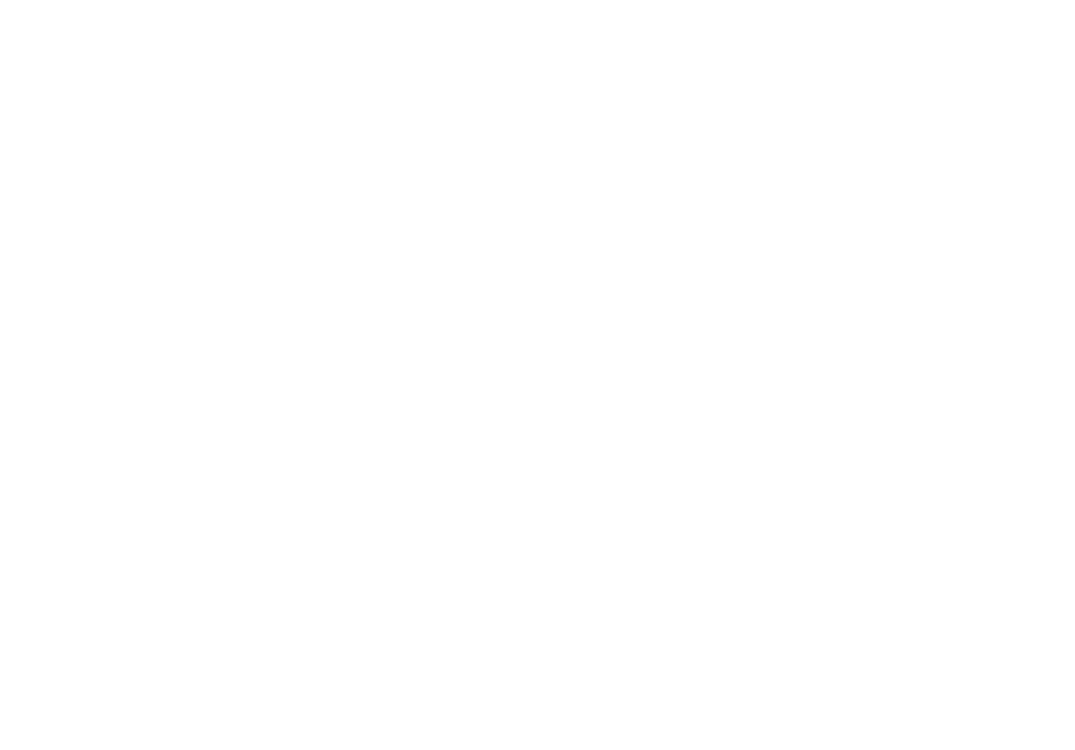
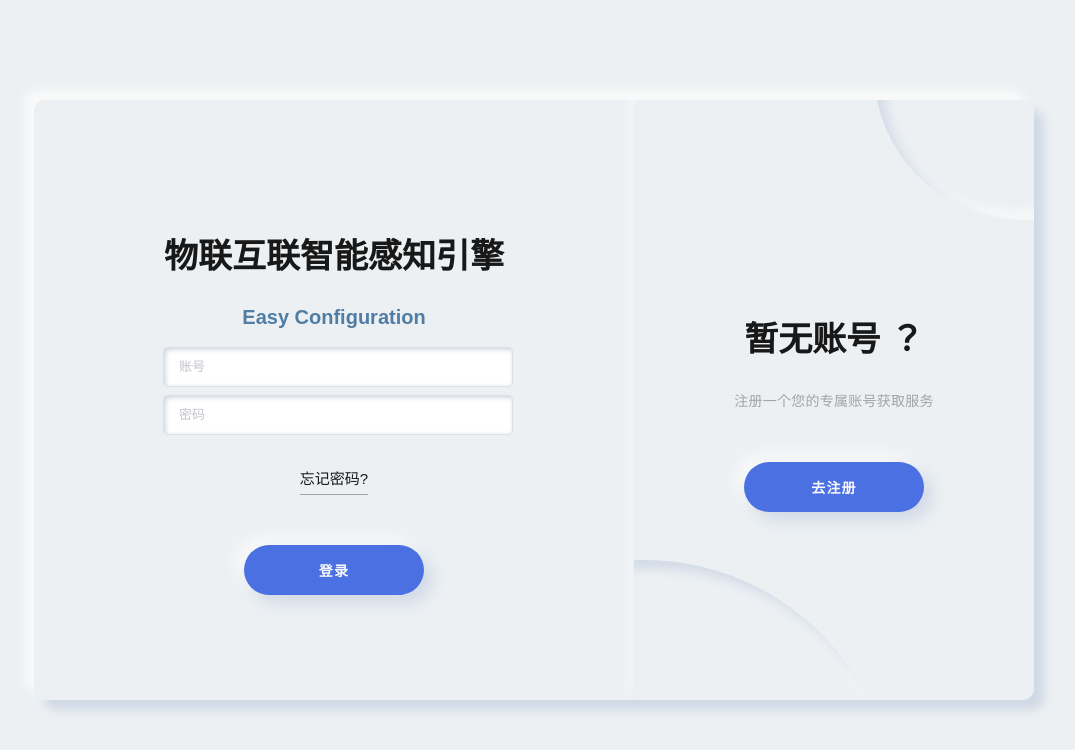
Before and after one commit to worldlinking/easy-configuration-frontend, a Vue app: page / in a window 1280 px wide. Shown: the top 750 px of the page, without its empty margins (106-1181 px from the left). Built offline with nearby package versions, Linux system fonts and the light colour scheme.

Commit message:
21_登录注册

```diff
--- a/src/components/admin/Header.vue
+++ b/src/components/admin/Header.vue
@@ -14,7 +14,7 @@
     </div>
     <!-- 头像 -->
     <div class="AvatarC" v-if="hasLogIn">
-      <el-dropdown placement="bottom">
+      <el-dropdown placement="bottom" @command="menuClick">
         <el-avatar
           src="https://ts1.cn.mm.bing.net/th/id/R-C.e48f1d71ef7dd60189d724c04d924a9d?rik=8UP7xylNW91hHw&riu=http%3a%2f%2fbpic.588ku.com%2felement_pic%2f00%2f99%2f23%2f0756f36f5bb25d9.jpg&ehk=S49zFUKyssoH5jD%2f4uAOYeh0xIKDEx2dX4Tfjt53bC8%3d&risl=&pid=ImgRaw&r=0"
           class="el-dropdown-link touX"
@@ -23,7 +23,7 @@
           <el-dropdown-item>个人中心</el-dropdown-item>
           <el-dropdown-item>我上传的数据集</el-dropdown-item>
           <el-dropdown-item>我上传的标准模型</el-dropdown-item>
-          <el-dropdown-item :divided="true" icon="el-icon-switch-button"
+          <el-dropdown-item :divided="true" icon="el-icon-switch-button" command='zx'
             >注销</el-dropdown-item
           >
         </el-dropdown-menu>
@@ -91,18 +91,30 @@ export default {
         this.hasLogIn = true;
       }
     },
-    doFunc(index){
-        switch(index){
-          case 0:
-            this.home();
-            break;
-        }
+    doFunc(index) {
+      switch (index) {
+        case 0:
+          this.home();
+          break;
+      }
     },
-    home(){
+    home() {
       this.$router.replace({
-        name:"Navigation"
+        name: "Navigation",
       });
-    }
+    },
+    menuClick(command) {
+      switch (command) {
+        case "zx":
+          localStorage.removeItem("token");
+          this.$message({
+            type: "success",
+            message: "注销成功！",
+          });
+          this.$router.replace("/");
+          break;
+      }
+    },
   },
 };
 </script>
--- a/src/store/index.js
+++ b/src/store/index.js
@@ -9,7 +9,7 @@ Vue.use(Vuex);
 
 const options = {
   state: {
-    user_id: 3,
+    user_id: 1,
     modelIndex: 0,
     type: 0,
     modelName: "目标检测",
--- a/src/views/Index.vue
+++ b/src/views/Index.vue
@@ -3,13 +3,22 @@
     <div class="main">
       <div class="container a-container is-txl" id="a-container">
         <form class="form" id="a-form" method="" action="">
-          <h2 class="form_title title">Easy Configuration</h2>
-          <h2 class="form_title smallTitle">零代码模型定制网站</h2>
-          <input class="form__input" type="text" placeholder="账号" autocomplete="off"/>
-          <input class="form__input" type="password" placeholder="密码" autocomplete="off"/><a
-            class="form__link"
-            >忘记密码?</a
-          >
+          <h2 class="form_title title">物联互联智能感知引擎</h2>
+          <h2 class="form_title smallTitle">Easy Configuration</h2>
+          <el-input
+            class="form__input"
+            type="text"
+            placeholder="账号"
+            autocomplete="off"
+            v-model="account"
+          />
+          <el-input
+            class="form__input"
+            type="password"
+            placeholder="密码"
+            autocomplete="off"
+            v-model="pwd"
+          /><a class="form__link">忘记密码?</a>
           <button class="form__button button submit" @click="login">
             登录
           </button>
@@ -17,14 +26,87 @@
       </div>
 
       <div class="container b-container is-txl" id="b-container">
-        <form class="form" id="b-form" method="" action="">
+        <el-form
+          class="form"
+          id="b-form"
+          method=""
+          action=""
+          :rules="rules"
+          :model="form"
+          ref="form"
+        >
           <h2 class="form_title title">账号注册</h2>
-          <input class="form__input" type="text" placeholder="账号" autocomplete="off"/>
-          <input class="form__input" type="text" placeholder="邮箱" autocomplete="off"/>
-          <input class="form__input" type="password" placeholder="密码" autocomplete="off"/>
-          <input class="form__input" type="password" placeholder="重复密码" autocomplete="off"/>
-          <button class="form__button button submit">注册</button>
-        </form>
+          <el-form-item prop="account">
+            <el-input
+              v-model="form.account"
+              class="form__input input2"
+              type="text"
+              placeholder="账号"
+              autocomplete="off"
+              v-show="!hasZc"
+            />
+          </el-form-item>
+
+          <el-form-item prop="email">
+            <el-input
+              v-model="form.email"
+              class="form__input input2"
+              type="text"
+              placeholder="邮箱"
+              autocomplete="off"
+              v-show="!hasZc"
+            />
+          </el-form-item>
+
+          <el-form-item prop="pwd1">
+            <el-input
+              v-model="form.pwd1"
+              class="form__input input2"
+              type="password"
+              placeholder="密码"
+              autocomplete="off"
+              v-show="!hasZc"
+            />
+          </el-form-item>
+
+          <el-form-item prop="pwd2">
+            <el-input
+              v-model="form.pwd2"
+              class="form__input input2"
+              type="password"
+              placeholder="重复密码"
+              autocomplete="off"
+              v-show="!hasZc"
+            />
+          </el-form-item>
+
+          <el-form-item>
+            <el-input
+              v-model="yzm"
+              class="form__input input2"
+              type="text"
+              placeholder="请输入邮箱收到的验证码(2分钟内有效)"
+              autocomplete="off"
+              v-show="hasZc"
+            />
+          </el-form-item>
+
+          <button
+            class="form__button button submit"
+            @click="startSign"
+            v-show="!hasZc"
+          >
+            注册
+          </button>
+
+          <button
+            class="form__button button submit"
+            @click="submit"
+            v-show="hasZc"
+          >
+            确定
+          </button>
+        </el-form>
       </div>
 
       <div class="switch is-txr" id="switch-cnt">
@@ -52,11 +134,73 @@
 </template>
 
 <script>
+import axios from "axios";
+import config from "../assets/configs/config";
+
+let { ip } = config;
+
 export default {
   name: "Index",
 
   data() {
-    return {};
+    var checkEmail = (rule, value, callback) => {
+      const regEmail =
+        /^(([^<>()\[\]\\.,;:\s@"]+(\.[^<>()\[\]\\.,;:\s@"]+)*)|(".+"))@((\[[0-9]{1,3}\.[0-9]{1,3}\.[0-9]{1,3}\.[0-9]{1,3}])|(([a-zA-Z\-0-9]+\.)+[a-zA-Z]{2,}))$/;
+      if (regEmail.test(value)) {
+        return callback();
+      }
+      callback(new Error("请输入合法的邮箱！"));
+    };
+    var checkPwd = (rule, value, callback) => {
+      if (value == "") {
+        callback(new Error("请再次输入密码!"));
+        return;
+      } else if (value != this.form.pwd1) {
+        callback(new Error("两次输入密码不一致!"));
+      } else {
+        callback();
+      }
+    };
+    return {
+      account: "",
+      pwd: "",
+      hasZc: false,
+      form: {
+        account: "",
+        email: "",
+        pwd1: "",
+        pwd2: "",
+      },
+      yzm: "",
+      rules: {
+        account: [
+          {
+            required: true,
+            message: "请输入账号!",
+            trigger: "blur",
+          },
+        ],
+        pwd1: [
+          {
+            required: true,
+            message: "请输入密码!",
+            trigger: "blur",
+          },
+        ],
+        email: [
+          { required: true, message: "请输入邮箱", trigger: "blur" },
+          { validator: checkEmail, trigger: "blur" },
+        ],
+        pwd2: [{ validator: checkPwd, trigger: "blur" }],
+        yzm: [
+          {
+            required: true,
+            message: "验证码不可为空!",
+            trigger: "blur",
+          },
+        ],
+      },
+    };
   },
 
   mounted() {
@@ -76,6 +220,7 @@ export default {
       setTimeout(function () {
         switchCtn.classList.remove("is-gx");
       }, 1500);
+      this.changeForm = changeForm;
 
       switchCtn.classList.toggle("is-txr");
       switchCircle[0].classList.toggle("is-txr");
@@ -100,11 +245,87 @@ export default {
   },
 
   methods: {
-    login() {
+    async login() {
       //登录
-      this.$router.push({
-        name: "User",
+      let res = await axios.post(`${ip}/login`, {
+        account: this.account,
+        pwd: this.pwd,
       });
+
+      if (res.data.code == 200) {
+        localStorage.setItem("token", res.data.data.token);
+
+        let info = res.data.data;
+
+        this.$message({
+          message: "登录成功！",
+          type: "success",
+        });
+        if (res.data.data.type == "user") {
+          this.$router.replace({
+            name: "Navigation",
+            params: info,
+          });
+        } else {
+          this.$router.replace({
+            name: "CreateStandModel",
+            params: info,
+          });
+        }
+      } else {
+        this.$message({
+          message: "登录失败，请稍后再试！",
+          type: "error",
+        });
+      }
+    },
+    async startSign() {
+      this.$refs["form"].validate(async (valid) => {
+        if (valid) {
+          let res = await axios.post(`${ip}/sign`, {
+            account: this.form.account,
+            pwd: this.form.pwd1,
+            email: this.form.email,
+          });
+          if (res.data.code == 200) {
+            this.hasZc = true;
+          } else {
+            this.$message({
+              type: "error",
+              message: res.data.info,
+            });
+          }
+        } else {
+          return false;
+        }
+      });
+    },
+    async submit() {
+      if (this.yzm == "") return;
+      let res = await axios.post(`${ip}/compareYzm`, {
+        account: this.form.account,
+        yzm: this.yzm,
+      });
+      if (res.data.code == 200) {
+        this.$message({
+          type: "success",
+          message: "注册成功！",
+        });
+        // 进入登录页面
+        this.account = this.form.account;
+        this.changeForm();
+      } else if (res.data.code == 499) {
+        this.$message({
+          type: "error",
+          message: "验证码已过期，请重新注册！",
+        });
+        this.hasZc = false;
+      } else {
+        this.$message({
+          type: "error",
+          message: "注册失败，请稍候再试！",
+        });
+      }
     },
   },
 };
@@ -204,7 +425,7 @@ export default {
   width: 350px;
   height: 40px;
   margin: 4px 0;
-  padding-left: 25px;
+  padding-left: 4px;
   font-size: 13px;
   letter-spacing: 0.15px;
   border: none;
@@ -213,10 +434,18 @@ export default {
   background-color: #ecf0f3;
   transition: 0.25s ease;
   border-radius: 8px;
+}
+
+.input2 {
+  padding-left: 0px;
+}
+.el-input >>> .el-input__inner {
+  width: 350px !important;
+  height: 40px;
   box-shadow: inset 2px 2px 4px #d1d9e6, inset -2px -2px 4px #f9f9f9;
 }
 .form__input:focus {
-  box-shadow: inset 4px 4px 4px #d1d9e6, inset -4px -4px 4px #f9f9f9;
+  /* box-shadow: inset 4px 4px 4px #d1d9e6, inset -4px -4px 4px #f9f9f9; */
 }
 .form__span {
   margin-top: 30px;
@@ -241,7 +470,7 @@ export default {
   font-size: 20px;
   font-weight: bolder;
   line-height: 1;
-  color: rgb(79,125,164);
+  color: rgb(79, 125, 164);
   margin-bottom: 2vh;
 }
 
```
Also changed, not shown: src/components/User/Header.vue (+28 -17 lines), src/router/index.js (+22 -14 lines).
